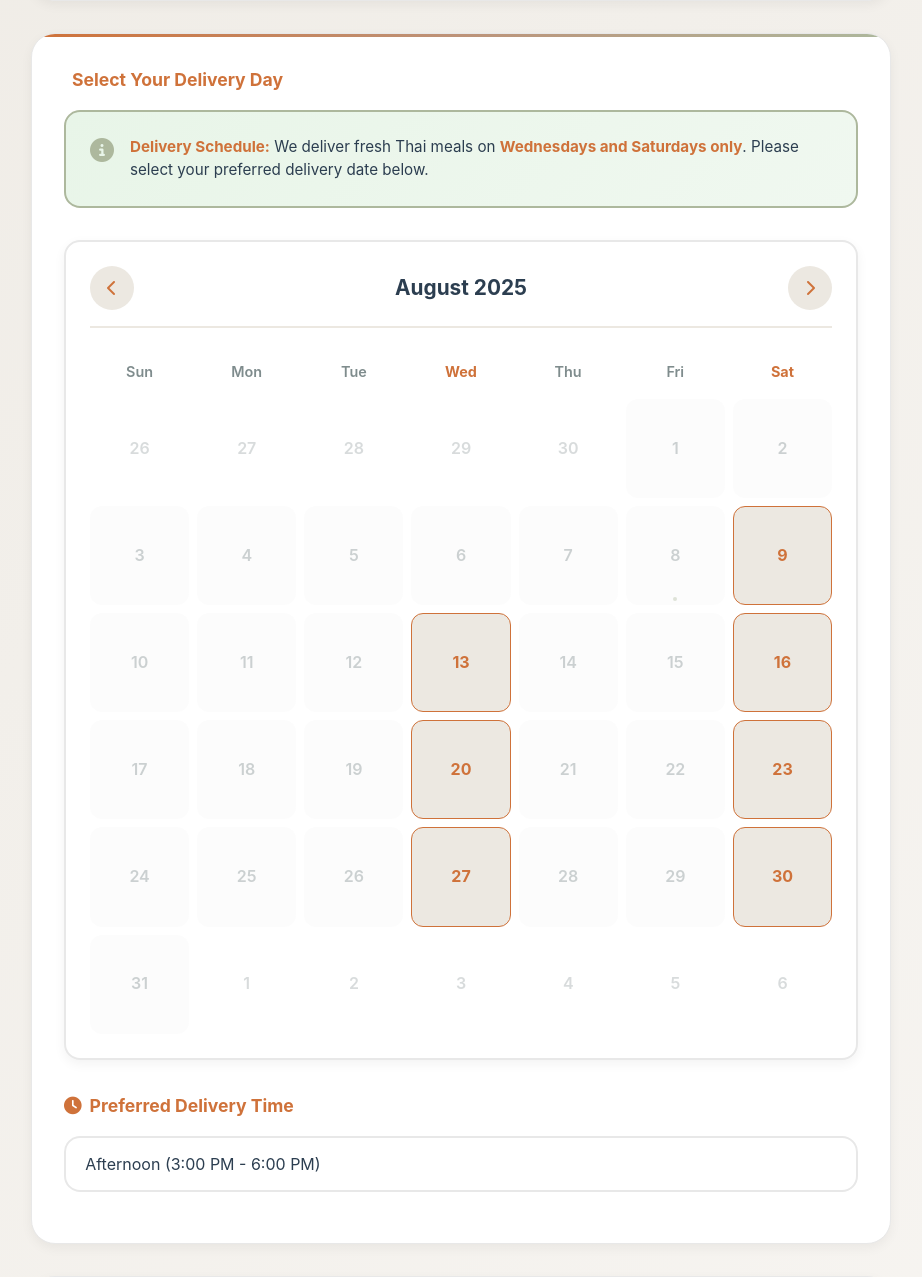
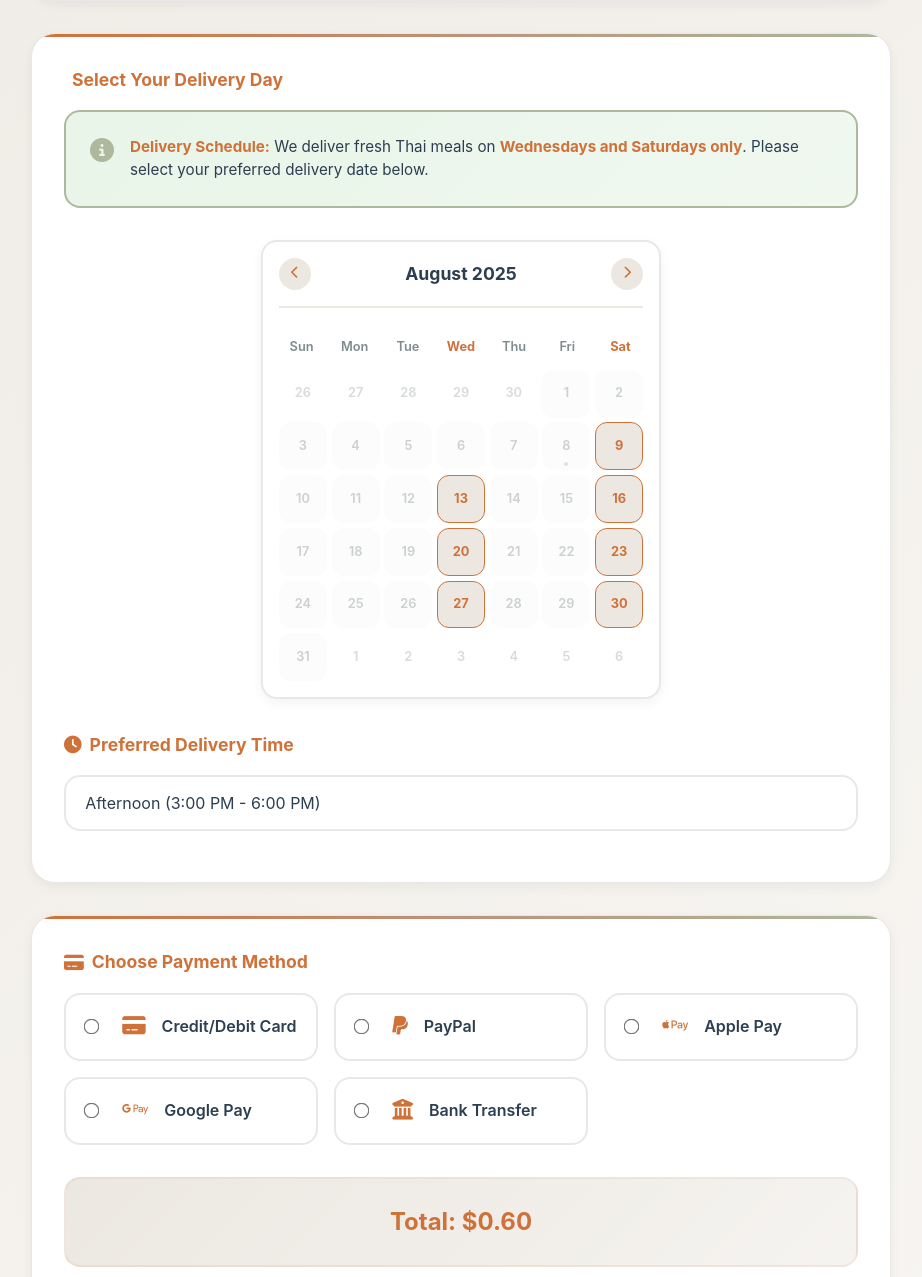
Before and after one commit to werawoot/Krua_Thai1, a PHP site: page /kruathai/checkout.php in a window 1280 px wide. Shown: the part 1397-2674 px from the top of the page, without its empty margins (179-1101 px from the left). Run offline with PHP 8.4, Linux system fonts and the light colour scheme; a user stored in the database is signed in; data comes from the database, SQL or seed files in the repository; some libraries are stand-ins or nearby versions.

Commit message:
แก้ส่วน calendar ให้ฝั่ง pc ให้เล็กลง

```diff
--- a/KruaThai/checkout.php
+++ b/KruaThai/checkout.php
@@ -1335,6 +1335,65 @@ select {
 
     .header-container {
         padding: 1rem 1.5rem;
+    }
+}
+
+
+/* ========================================================================
+   DESKTOP CALENDAR OPTIMIZATION - เพิ่มใหม่
+   ======================================================================== */
+
+/* Desktop และ Large Tablets - ปรับ Calendar ให้เล็กลง */
+@media (min-width: 769px) {
+    .custom-calendar {
+        max-width: 420px !important;
+        margin: 0 auto;
+        padding: 1.2rem;
+    }
+
+    .calendar-nav {
+        width: 36px;
+        height: 36px;
+        font-size: 0.85rem;
+    }
+
+    .calendar-title {
+        font-size: 1.1rem;
+        margin: 0 0.8rem;
+    }
+
+    .calendar-days {
+        gap: 0.3rem;
+    }
+
+    .calendar-day {
+        min-height: 36px;
+        font-size: 0.85rem;
+        aspect-ratio: 1;
+    }
+
+    .weekday {
+        font-size: 0.8rem;
+        padding: 0.3rem;
+    }
+}
+
+/* Large Desktop - ขนาดใหญ่มาก */
+@media (min-width: 1200px) {
+    .custom-calendar {
+        max-width: 400px !important;
+        padding: 1rem;
+    }
+
+    .calendar-day {
+        min-height: 32px;
+        font-size: 0.8rem;
+    }
+
+    .calendar-nav {
+        width: 32px;
+        height: 32px;
+        font-size: 0.8rem;
     }
 }
 
```
Also changed, not shown: 1 other file.
